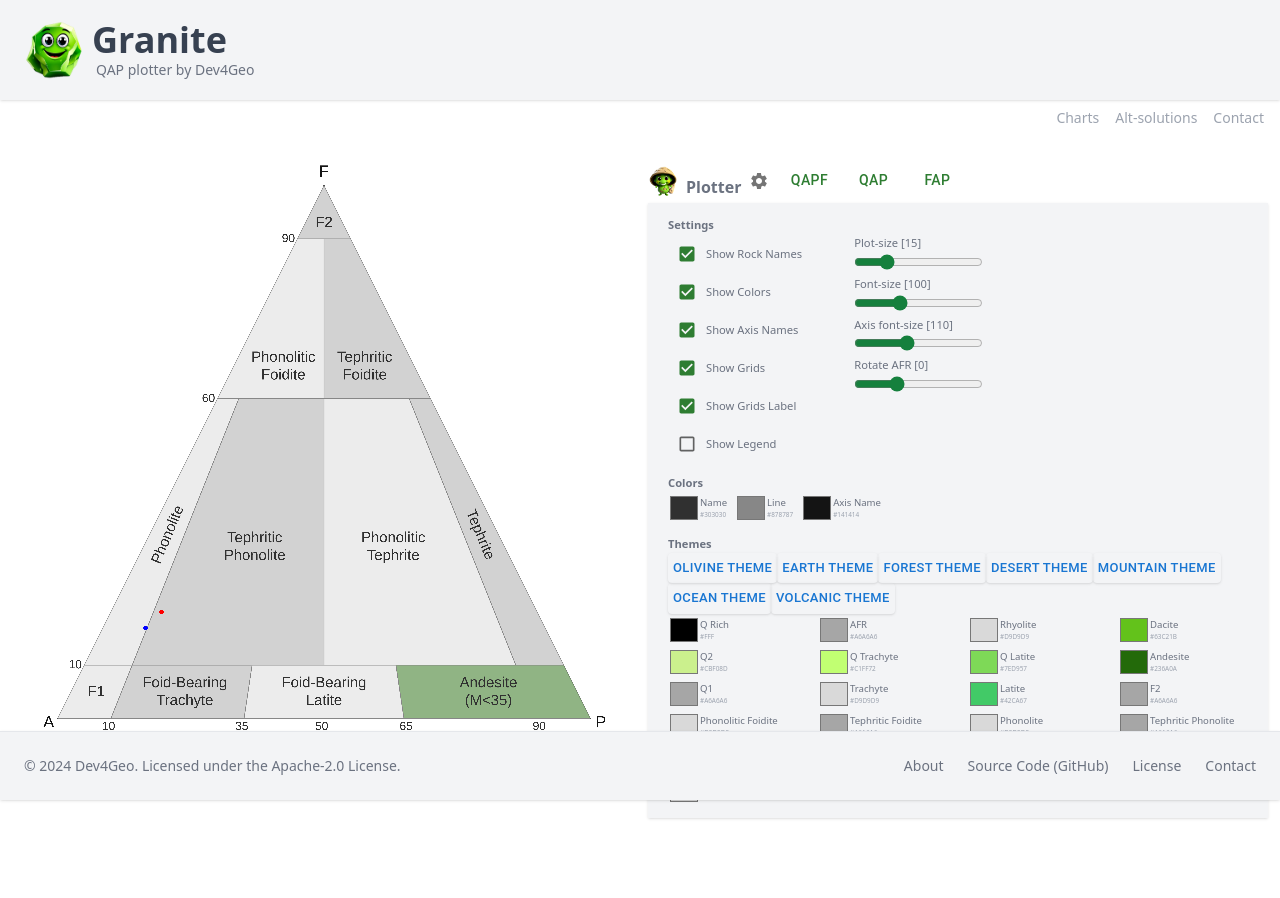
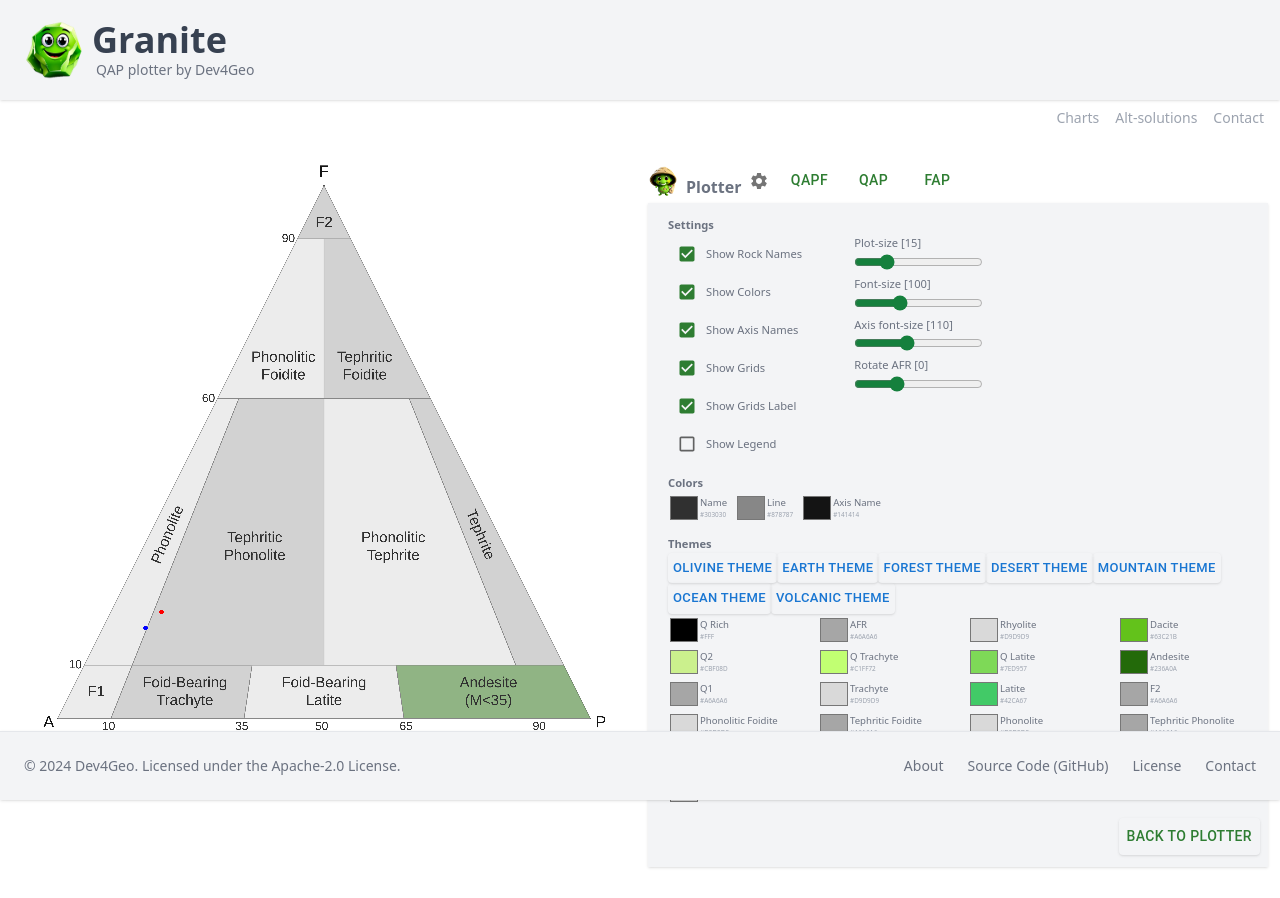
Before and after one commit to Dev4Geo/granite, a Next.js app: page /charts/qap in a window 1280 px wide. Shown: the top 898 px of the page. Built offline with nearby package versions, Linux system fonts and the light colour scheme.

Commit message:
back btn

```diff
--- a/src/components/graph/graphConfig.tsx
+++ b/src/components/graph/graphConfig.tsx
@@ -12,6 +12,7 @@ const GraphConfig = ({
   handleNumericValue,
   handleToggle,
   handleValue,
+  onClose,
 }: any) => {
   const keys = Object.keys(canvasConfig.colors);
   const themes = Object.keys(colorTheme);
@@ -145,7 +146,7 @@ const GraphConfig = ({
           {canvasConfig.isShowRockNames && (
             <MyColorInput
               title="Name"
-              name='rockNameColor'
+              name="rockNameColor"
               value={canvasConfig.rockNameColor}
               onChange={handleValue}
             />
@@ -187,7 +188,7 @@ const GraphConfig = ({
           <div className="grid grid-cols-4">
             {keys.map((k: string, ind: any) => (
               <MyColorInput
-                name='empty'
+                name="empty"
                 key={ind}
                 title={k}
                 value={canvasConfig.colors[`${k}`]}
@@ -197,6 +198,11 @@ const GraphConfig = ({
           </div>
         </div>
       )}
+      <div className="flex flex-row justify-end px-2 ">
+        <Button onClick={onClose} color="success" className="shadow text-gray-500 bg-gray-100">
+          Back to Plotter
+        </Button>
+      </div>
     </div>
   );
 };
--- a/src/pages/charts/qap.tsx
+++ b/src/pages/charts/qap.tsx
@@ -115,6 +115,16 @@ const Graph = () => {
         Q1: theme[8],
         Trachyte: theme[9],
         Latite: theme[10],
+        F2: theme[11],
+        "Phonolitic Foidite": theme[12],
+        "Tephritic Foidite": theme[13],
+        Phonolite: theme[14],
+        "Tephritic Phonolite": theme[15],
+        "Phonolitic Tephrite": theme[16],
+        Tephrite: theme[17],
+        F1: theme[18],
+        "Foid-Bearing Trachyte": theme[19],
+        "Foid-Bearing Latite": theme[20],
       },
     });
   };
@@ -266,6 +276,9 @@ const Graph = () => {
                 handleNumericValue={handleNumericValue}
                 handleToggle={handleToggle}
                 handleValue={handleValue}
+                onClose={() => {
+                  setIsShowSettings(false);
+                }}
               />
             )}
 
```
